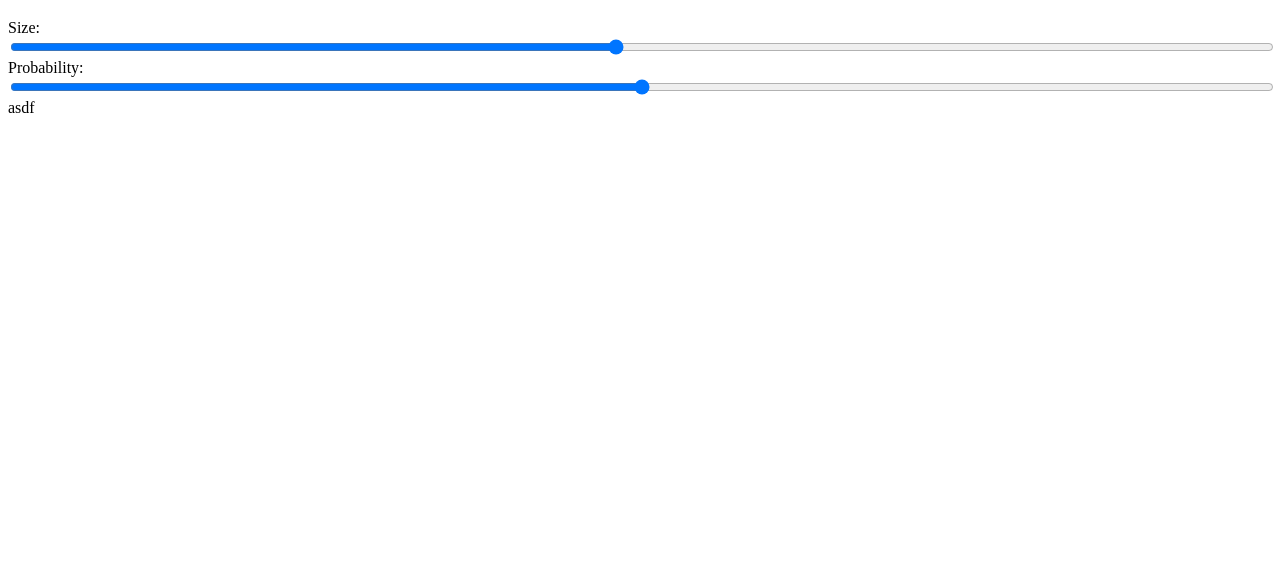
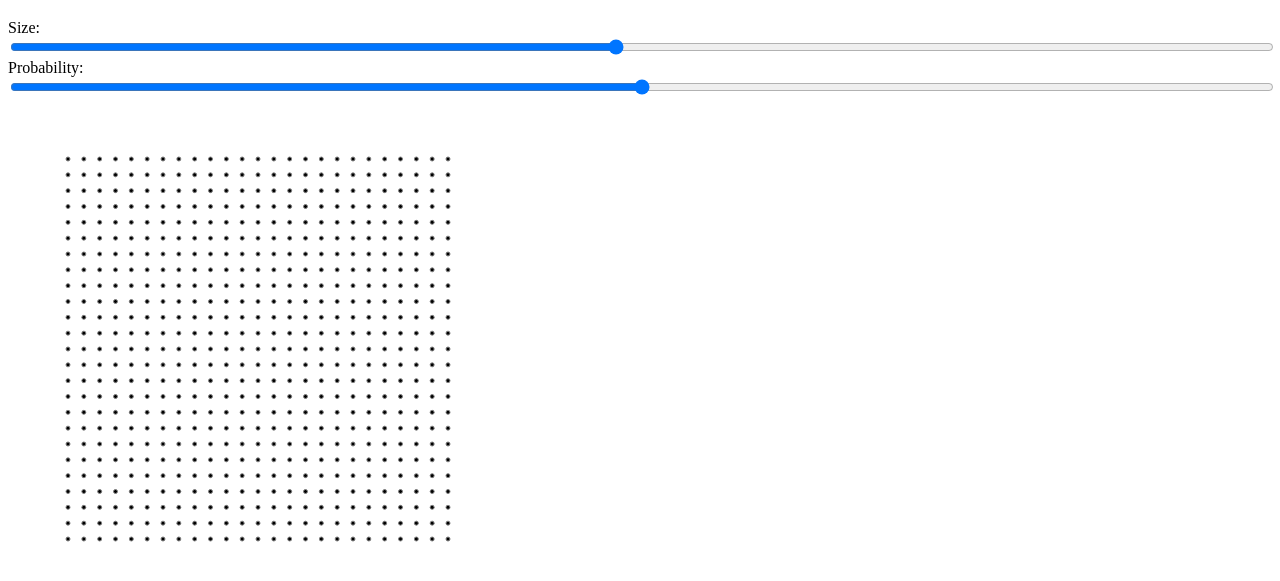
Before and after one commit to mvanaltvorst/percolation, a website built with webpack: page dist/index.html in a window 1280 px wide. Shown: the part 61-642 px from the top of the page. Built offline with nearby package versions, Linux system fonts and the light colour scheme.

Commit message:
Draw grid

```diff
--- a/src/index.js
+++ b/src/index.js
@@ -6,7 +6,7 @@ const HEIGHT = 500;
 const PADDING_HORIZONTAL = 60;
 const PADDING_VERTICAL = 60;
 
-const CONTAINER_ID = "body";
+const CONTAINER_ID = "#percolation-graph";
 
 class Model {
   constructor(probability, size) {
@@ -31,9 +31,9 @@ class Model {
 
 class View {
   constructor() {
-    debugger;
     this.svg = d3
       .select(CONTAINER_ID)
+      .append('svg')
       .attr("width", WIDTH)
       .attr("height", HEIGHT);
     this.svg.append("text").text("asdf");
@@ -54,13 +54,13 @@ class View {
       }
     }
     this.svg
-      .select('circle')
+      .selectAll('circle')
       .data(vertices)
       .enter()
       .append('circle')
       .style('stroke', 'gray')
       .style('fill', 'black')
-      .attr('r', 25)
+      .attr('r', 2)
       .attr('cx', coordinate => this.coordinateToX(coordinate, grid.size))
       .attr('cy', coordinate => this.coordinateToY(coordinate, grid.size))
   }
@@ -70,7 +70,7 @@ class Controller {
   constructor(model, view) {
     this.model = model;
     this.view = view;
-    // this.draw()
+    this.draw()
   }
 
   draw() {
```
Also changed, not shown: dist/index.html.
